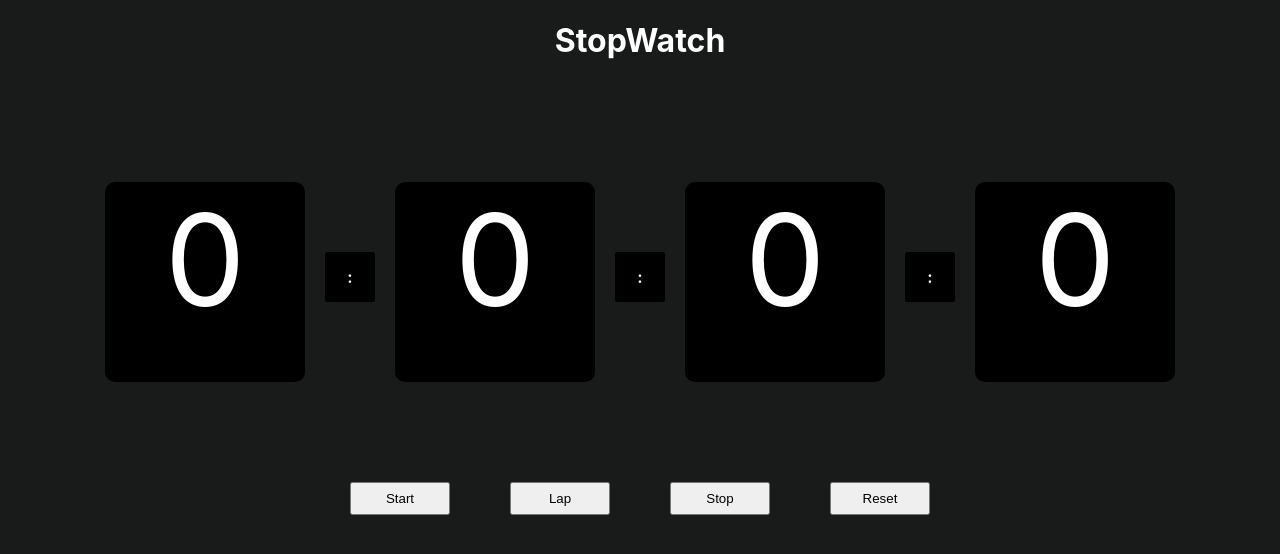
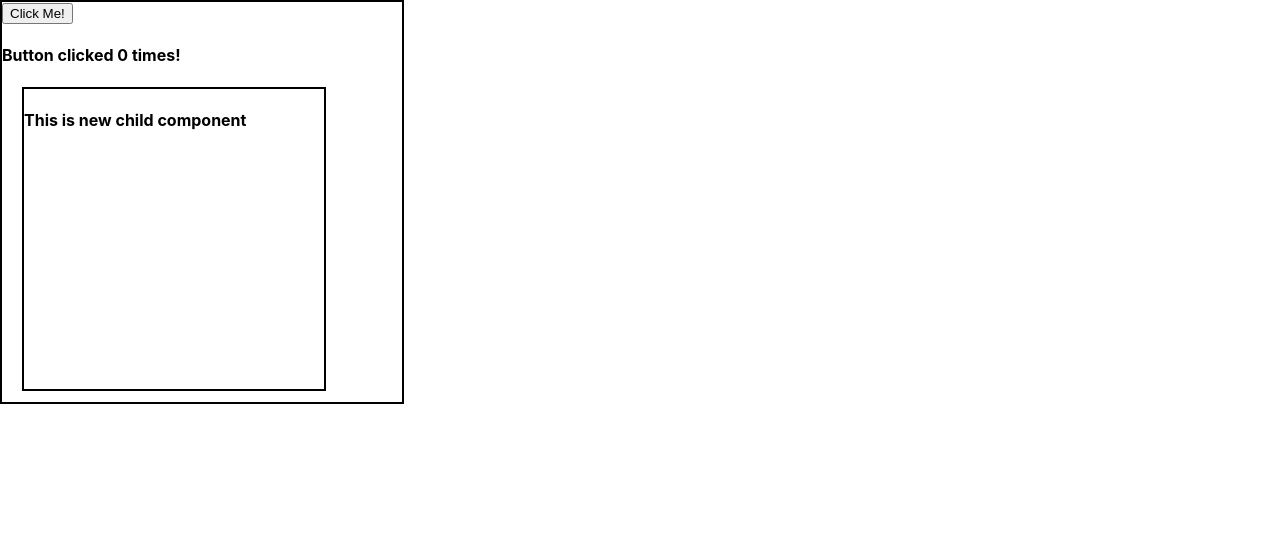
Before and after one commit to kanscerr/learning-react, a React (Create React App) app: page / in a window 1280 px wide. Shown: the top 554 px of the page. Built offline with nearby package versions, Linux system fonts and the light colour scheme.

Commit message:
memoization

```diff
--- a/src/App.css
+++ b/src/App.css
@@ -86,9 +86,9 @@
   aspect-ratio: 1/1;
 }
 
-body{
+/* body{
   background: rgb(25, 27, 27);
-}
+} */
 
 .stopWatch{
   display: flex;
@@ -149,3 +149,15 @@ body{
   padding-right: 50px;
   margin-top: 30px;
 }
+
+.parent-component{
+  width: 400px;
+  height: 400px;
+  border: 2px solid black;
+}
+
+.child-component{
+  width: 100px;
+  height: 100px;
+  /* border: 2px solid black; */
+}
--- a/src/App.js
+++ b/src/App.js
@@ -1,7 +1,8 @@
 // import Colorize from './colorize';
 // import UseEffect from './useEffect';
 // import GetGithubUser from './github-user';
-import StopWatch from './stopwatch';
+// import StopWatch from './stopwatch';
+import Memoization from './memoization/parent';
 import './App.css';
 
 function App() {
@@ -10,7 +11,8 @@ function App() {
       {/* <Colorize/> */}
       {/* <UseEffect/> */}
       {/* <GetGithubUser/> */}
-      <StopWatch/>
+      {/* <StopWatch/> */}
+      <Memoization/>
     </div>
   )
 }
--- /dev/null
+++ b/src/memoization/child.js
@@ -0,0 +1,14 @@
+import { memo } from "react";
+
+const Child = () =>{
+    console.log("re-rendering child");
+    return(
+        <div className="child-component">
+            <div className="box">
+                <h4>This is new child component</h4>
+            </div>
+        </div>
+    )
+}
+
+export default memo(Child);
--- /dev/null
+++ b/src/memoization/parent.js
@@ -0,0 +1,22 @@
+import Child from "./child";
+import { useState } from 'react';
+
+const Memoization = () => {
+    const[count, setCount] = useState(0);
+    const updateCount = () => {
+        setCount((prev)=>prev+1);
+    }
+    console.log("re-rendering parent");
+    return(
+        <div className="parent">
+            <div className="parent-component">
+                <button onClick={updateCount}>Click Me!</button>
+                <h4>Button clicked {count} times!</h4>
+                <Child/>
+            </div>
+
+        </div>
+    )
+}
+
+export default Memoization;
```
